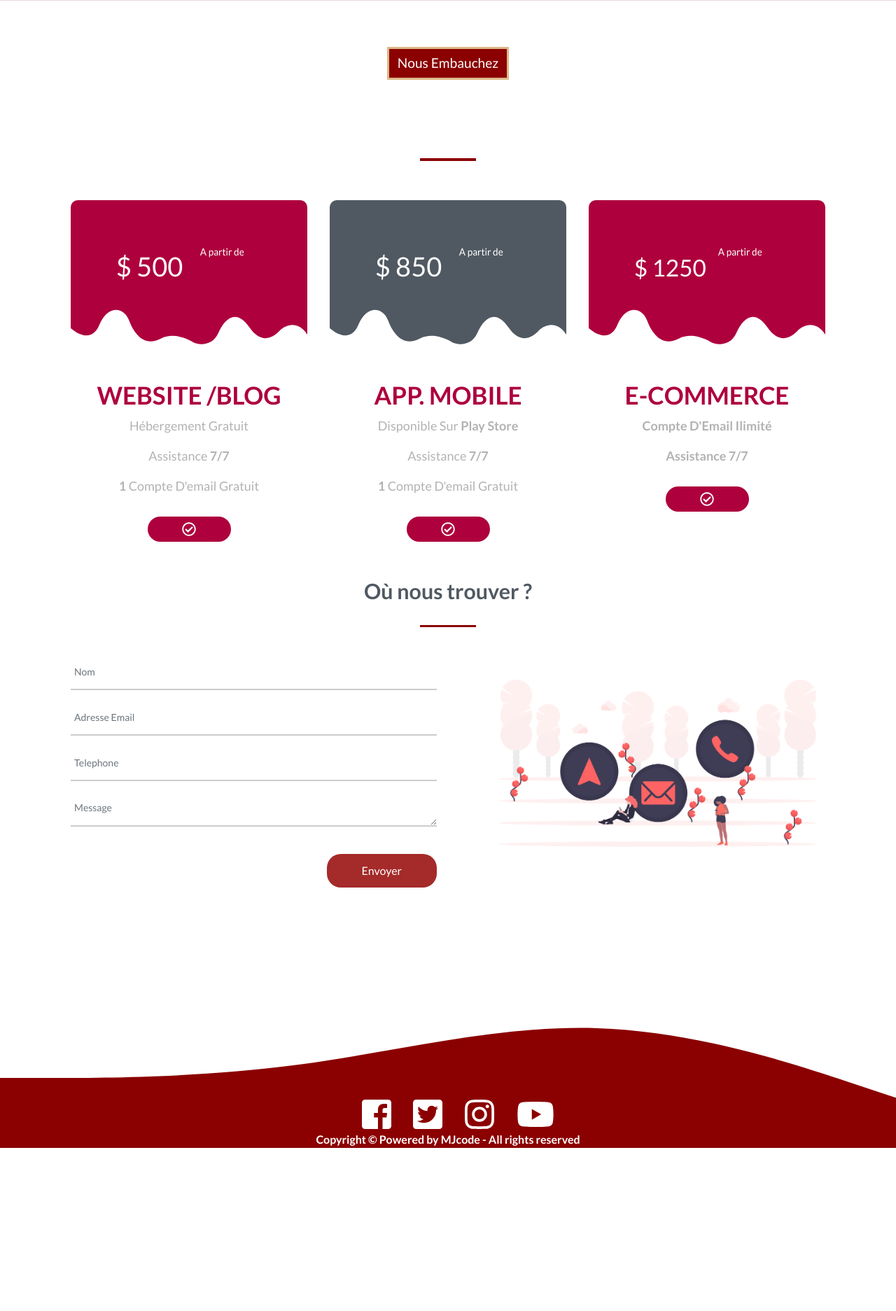
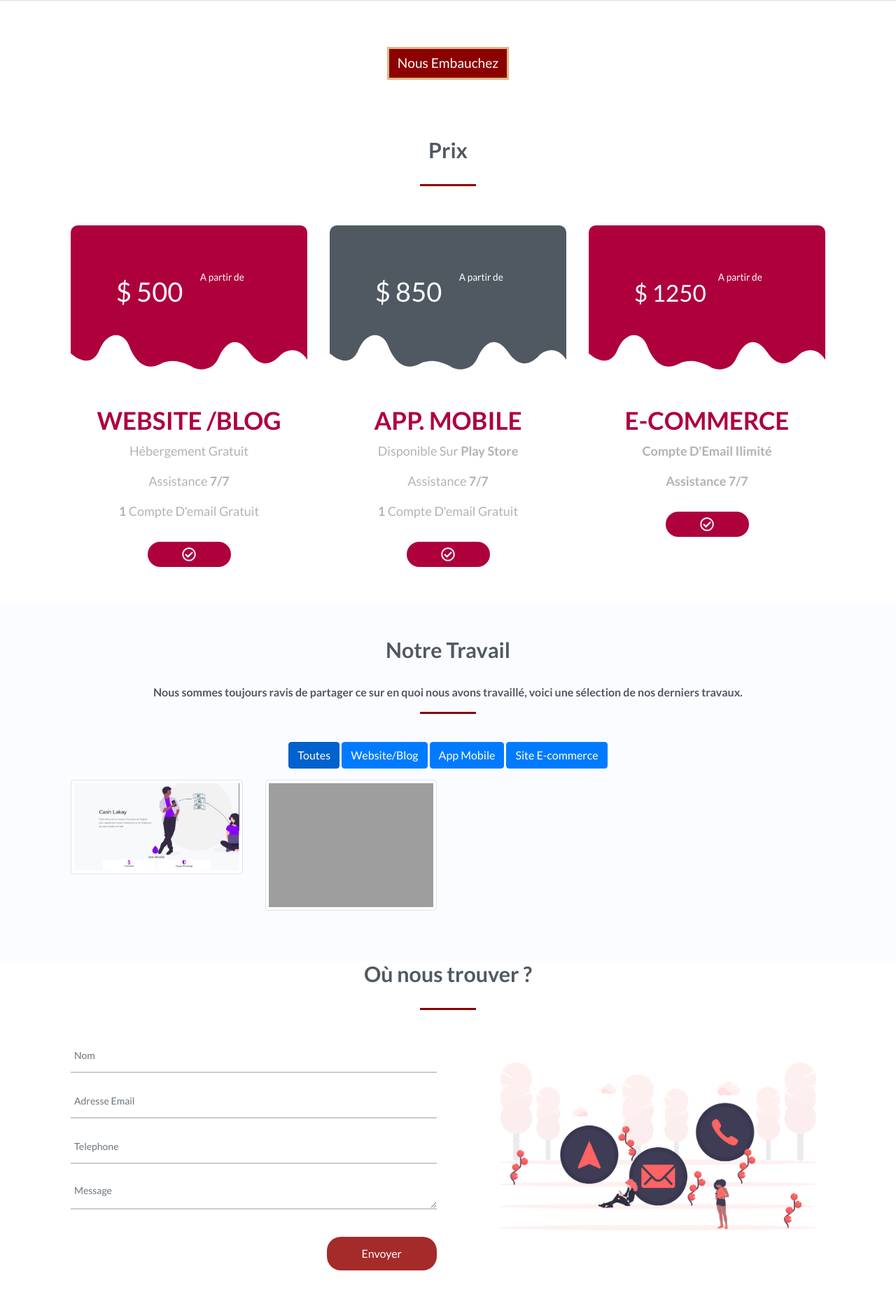
Before and after one commit to jodfedlet/MJcodeSite, a PHP site: page / in a window 1280 px wide. Shown: the part 2811-4684 px from the top of the page at 70% size. Before the commit the page ends 4451 px from the top, so only its background shows below. Run offline with PHP 8.4, Linux system fonts and the light colour scheme; some libraries are stand-ins or nearby versions; some web fonts are replaced; grey boxes are pictures that could not be loaded.

Commit message:
portfolio

```diff
--- /dev/null
+++ b/Includes/ourWork.php
@@ -0,0 +1,66 @@
+<section id="service">
+
+    <div class="jumbotron text-center" style="margin-bottom:0; background-color: #FBFCFF;">
+	  <div class="container">
+	  	<div class="row">
+        <div class="col-md-12 text-center">
+          <h3 class="heading head">Notre Travail</h3>
+          <p>Nous sommes toujours ravis de partager ce sur en quoi nous avons travaillé, voici une sélection de nos derniers travaux.</p>
+          <div class="heading-underline"></div>
+      </div>
+	  			<div align="center">
+				    <button class="btn btn-primary active filter-button" data-filter="todo">Toutes</button>
+				    <button class="btn btn-primary filter-button" data-filter="website">Website/Blog</button>
+				    <button class="btn btn-primary filter-button" data-filter="MobileApp">App Mobile</button>
+				    <button class="btn btn-primary filter-button" data-filter="ecommerce">Site E-commerce</button>
+
+						<div class="row">
+							<div class="row">
+					            <div class="col-lg-3 col-md-4 col-xs-6 thumb filter website">
+					                <a class="thumbnail" href="#" data-image-id="" data-toggle="modal" data-title=""
+					                   data-image="public/img/cashLakay.jpg"
+					                   data-target="#image-gallery">
+					                    <img class="img-thumbnail"
+					                         src="public/img/cashLakay.jpg"
+					                         alt="website">
+					                </a>
+					            </div>
+
+					            <div class="col-lg-3 col-md-4 col-xs-6 thumb filter MobileApp">
+					                <a class="thumbnail" href="#" data-image-id="" data-toggle="modal" data-title=""
+					                   data-image="https://images.pexels.com/photos/1563286/pexels-photo-1563286.jpeg?auto=compress&cs=tinysrgb&dpr=2&h=750&w=1260"
+					                   data-target="#image-gallery">
+					                    <img class="img-thumbnail"
+					                         src="https://images.pexels.com/photos/1563286/pexels-photo-1563286.jpeg?auto=compress&cs=tinysrgb&dpr=2&h=750&w=1260"
+					                         alt="Paisaje">
+					                </a>
+					            </div>
+
+					        <div class="modal fade" id="image-gallery" tabindex="-1" role="dialog" aria-labelledby="myModalLabel" aria-hidden="true">
+					            <div class="modal-dialog modal-lg">
+					                <div class="modal-content">
+					                    <div class="modal-header">
+					                        <h4 class="modal-title" id="image-gallery-title"></h4>
+					                        <button type="button" class="close" data-dismiss="modal"><span aria-hidden="true">×</span><span class="sr-only">Close</span>
+					                        </button>
+					                    </div>
+					                    <div class="modal-body">
+					                        <img id="image-gallery-image" class="img-responsive col-md-12" src="">
+					                    </div>
+					                    <div class="modal-footer">
+					                        <button type="button" class="btn btn-secondary float-left" id="show-previous-image"><i class="fa fa-arrow-left"></i>
+					                        </button>
+
+					                        <button type="button" id="show-next-image" class="btn btn-secondary float-right"><i class="fa fa-arrow-right"></i>
+					                        </button>
+					                    </div>
+					                </div>
+					            </div>
+					        </div>
+						</div>
+					</div>
+		    </div>
+		  </div>
+		</div>
+  </div>
+</section>
--- a/Includes/projects.php
+++ b/Includes/projects.php
@@ -1,7 +1,7 @@
 
 <div class="container">
   <div class="col-md-12 text-center">
-    <h3 class="heading head"></h3>
+    <h3 class="heading head"> Prix</h3>
     <div class="heading-underline"></div>
   </div>
   <div class="row">
--- a/index.php
+++ b/index.php
@@ -28,6 +28,7 @@ if (isset($_POST['Send'])) {
 	include_once'Includes/team.php';
 	include_once'Includes/hiring.php';
 	include_once'Includes/projects.php';
+	include_once'Includes/ourWork.php';
 	include_once'Includes/contact.php';
 	include_once'Includes/footer.php';
 ?>
```
Also changed, not shown: public/js/index.js (+115 -0 lines), public/img/cashLakay.jpg (added).
